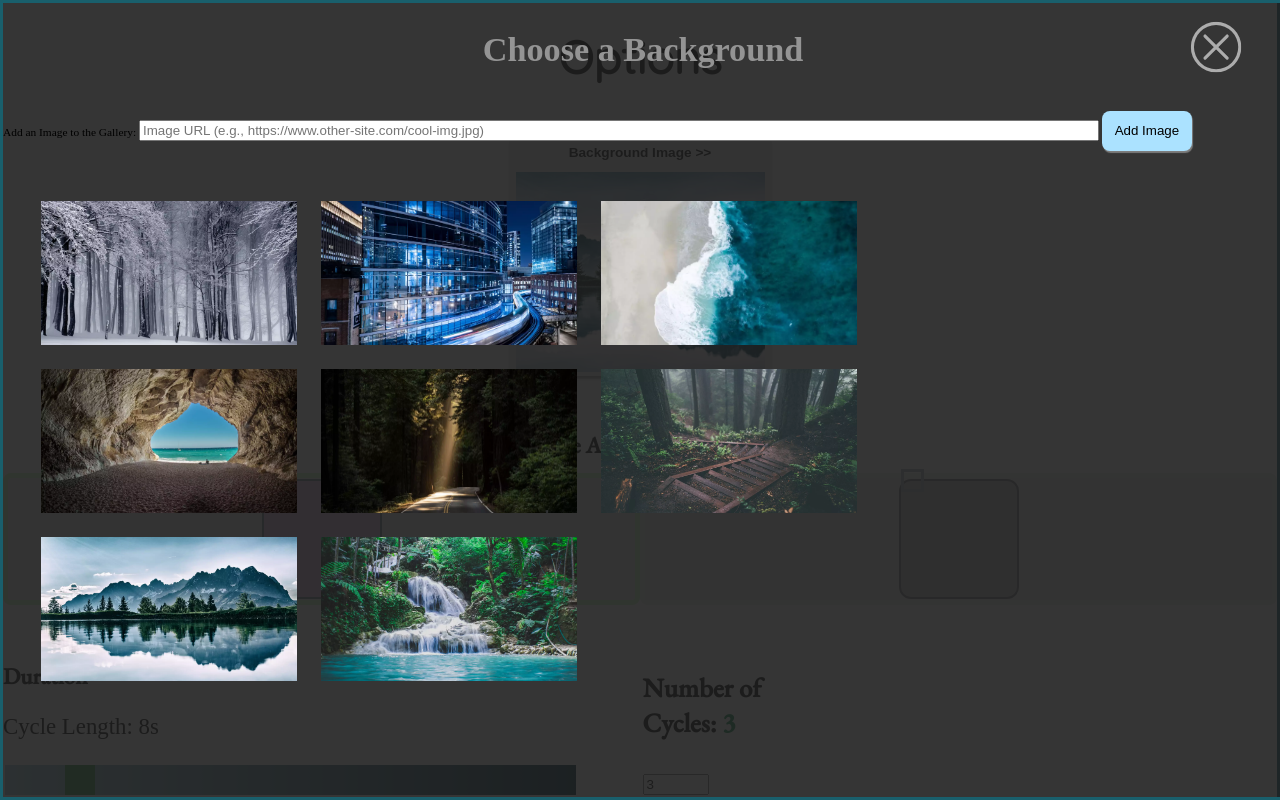
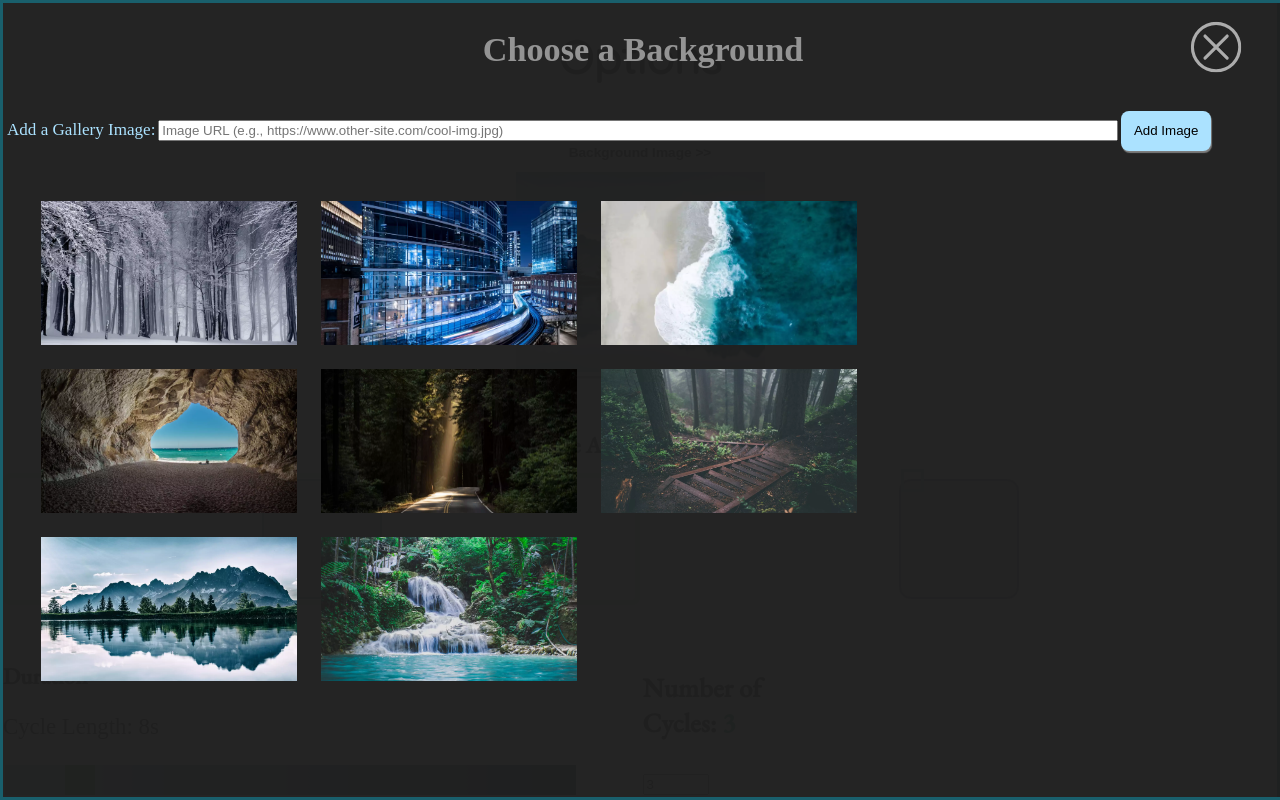
Before and after one commit to Alex-Gardner/square-breathing, a website: page index.html in a window 1280 px wide. Both pictures are taken after a click on the button "Background Image >>". Shown: the part 1600-2400 px from the top of the page. Drawn offline with nearby package versions, Linux system fonts and the light colour scheme; a web font is replaced by a local one.

Commit message:
updated styles

```diff
--- a/index.html
+++ b/index.html
@@ -66,7 +66,7 @@
             </h2>
           </div>
           <div class="gallery-addition-form-holder">
-            <label for="gallery-addition">Add an Image to the Gallery:</label>
+            <label for="gallery-addition">Add a Gallery Image:</label>
             <input
               class="gallery-addition-input"
               type="url"
--- a/main.css
+++ b/main.css
@@ -101,6 +101,7 @@ main {
   background-color: rgba(221, 160, 221, 0.7);
   opacity: 100%;
   transition: opacity 0.05s; /* transition duration changed in JS */
+  -webkit-transition: opacity 0.05s;
 }
 .outer-box-frame.fading-out {
   opacity: 0%;
@@ -117,6 +118,7 @@ main {
   font-family: "Oswald", "Garamond", sans-serif;
   opacity: 100%;
   transition: opacity 3s;
+  -webkit-transition: opacity 3s;
 }
 .text-directions.fading-out {
   opacity: 0%;
@@ -185,6 +187,7 @@ button {
   height: 100%;
   background-color: rgba(144, 238, 144, 0);
   transition: filter(opacity) 0.05s; /* transition duration changed in JS*/
+  -webkit-transition: filter(opacity) 0.05s;
 }
 .revealed-img-holder.fading-in {
   filter: opacity(100%);
@@ -254,7 +257,7 @@ button {
   scroll-snap-stop: always;
   display: flex;
   flex-direction: column;
-  background-color: rgba(32, 32, 32, 0.9);
+  background-color: rgba(32, 32, 32, 0.98);
   height: 100%;
   position: absolute;
   top: 0;
@@ -324,6 +327,11 @@ button {
 }
 .gallery-addition-form-holder {
   grid-column: -1 / 1;
+}
+.gallery-addition-form-holder > label {
+  color: rgba(171, 226, 255);
+  font-size: 1.5em;
+  padding-left: 4px;
 }
 .gallery-addition-input {
   width: 75%;
```
Also changed, not shown: 2 other files.
